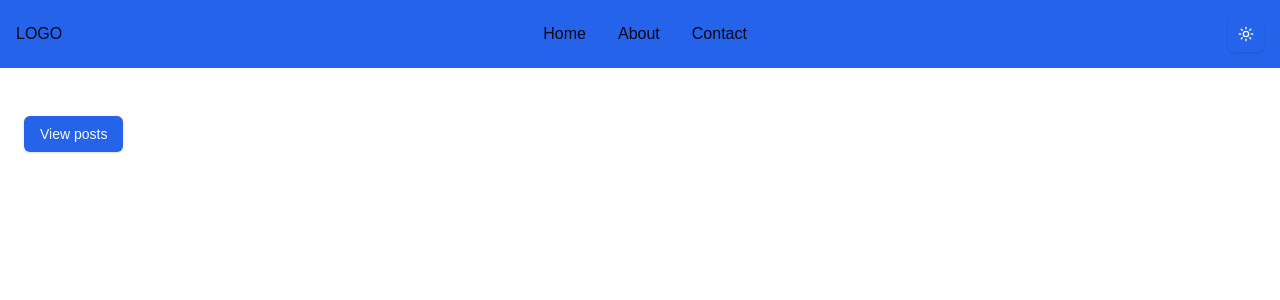
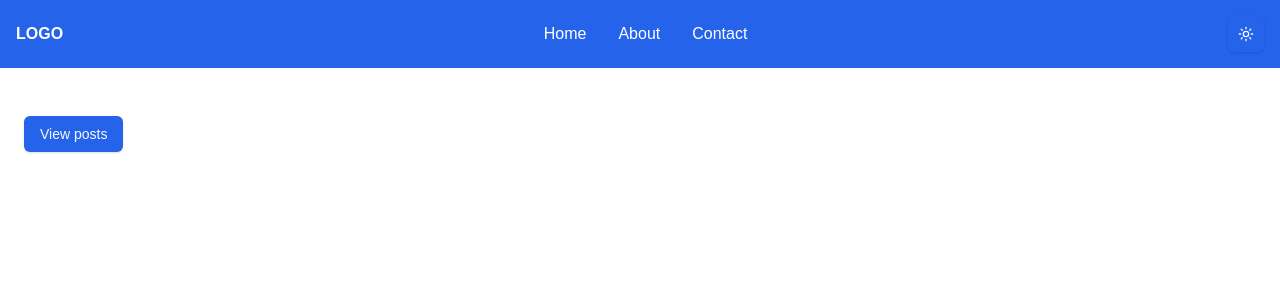
Before and after one commit to Azemchap/next.js_starter, a Next.js app: page / in a window 1280 px wide. Shown: the top 300 px of the page. Built offline with nearby package versions, Linux system fonts and the light colour scheme.

Commit message:
update colors

```diff
--- a/app/posts/[slug]/page.tsx
+++ b/app/posts/[slug]/page.tsx
@@ -20,7 +20,6 @@ export default async function page({ params }: { params: Params }) {
                 </Link>
                 <h2 className='text-2xl font-semibold mb-3'>{post?.title}</h2>
                 <p>{post?.content}</p>
-
                 {/* <Badge></Badge> */}
             </div>
         </section>
--- a/components/sections/Header.tsx
+++ b/components/sections/Header.tsx
@@ -7,8 +7,8 @@ export default function Header() {
     return (
         <header className='bg-primary sticky top-0 z-40'>
             <div className='container p-4 flex items-center justify-between gap-2'>
-                <Link href={'/'} >LOGO</Link>
-                <nav className='hidden md:flex items-center gap-8'>
+                <Link href={'/'} className='font-semibold text-background' >LOGO</Link>
+                <nav className='hidden md:flex items-center text-background gap-8'>
                     <Link href={'/'} >Home</Link>
                     <Link href={'/about'} >About</Link>
                     <Link href={'/contact'} >Contact</Link>
```
